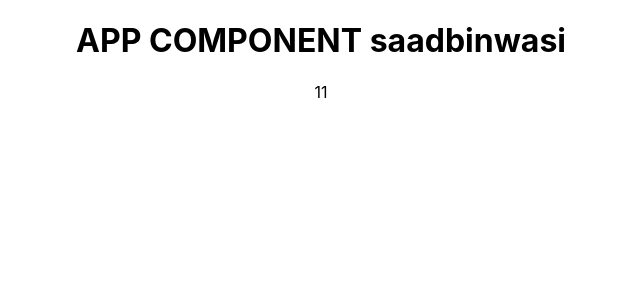
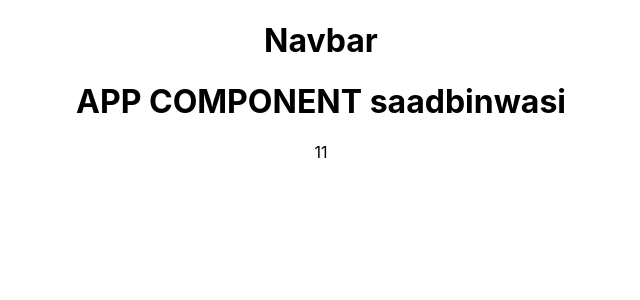
Before and after one commit to saadbinwasi/reactcourse2024, a React (Create React App) app: page / in a window 1280 px wide. Shown: the top 300 px of the page, without its empty margins (319-959 px from the left). Built offline with nearby package versions, Linux system fonts and the light colour scheme.

Commit message:
learned about multiple components in react

```diff
--- a/src/App.js
+++ b/src/App.js
@@ -1,4 +1,5 @@
 import './App.css';
+import Navbar from './Navbar';
 
 function App() {
 
@@ -6,6 +7,7 @@
   const likes = 10;
   return (
     <div className="App">
+      <Navbar/>
     <div className='content'>
       <h1>APP COMPONENT {name}</h1>
       <p>{likes+1}</p>
--- /dev/null
+++ b/src/Navbar.js
@@ -0,0 +1,13 @@
+import React from 'react'
+
+function Navbar() {
+  return (
+    <div>
+
+     <h1>Navbar</h1>
+
+    </div>
+  )
+}
+
+export default Navbar
```
